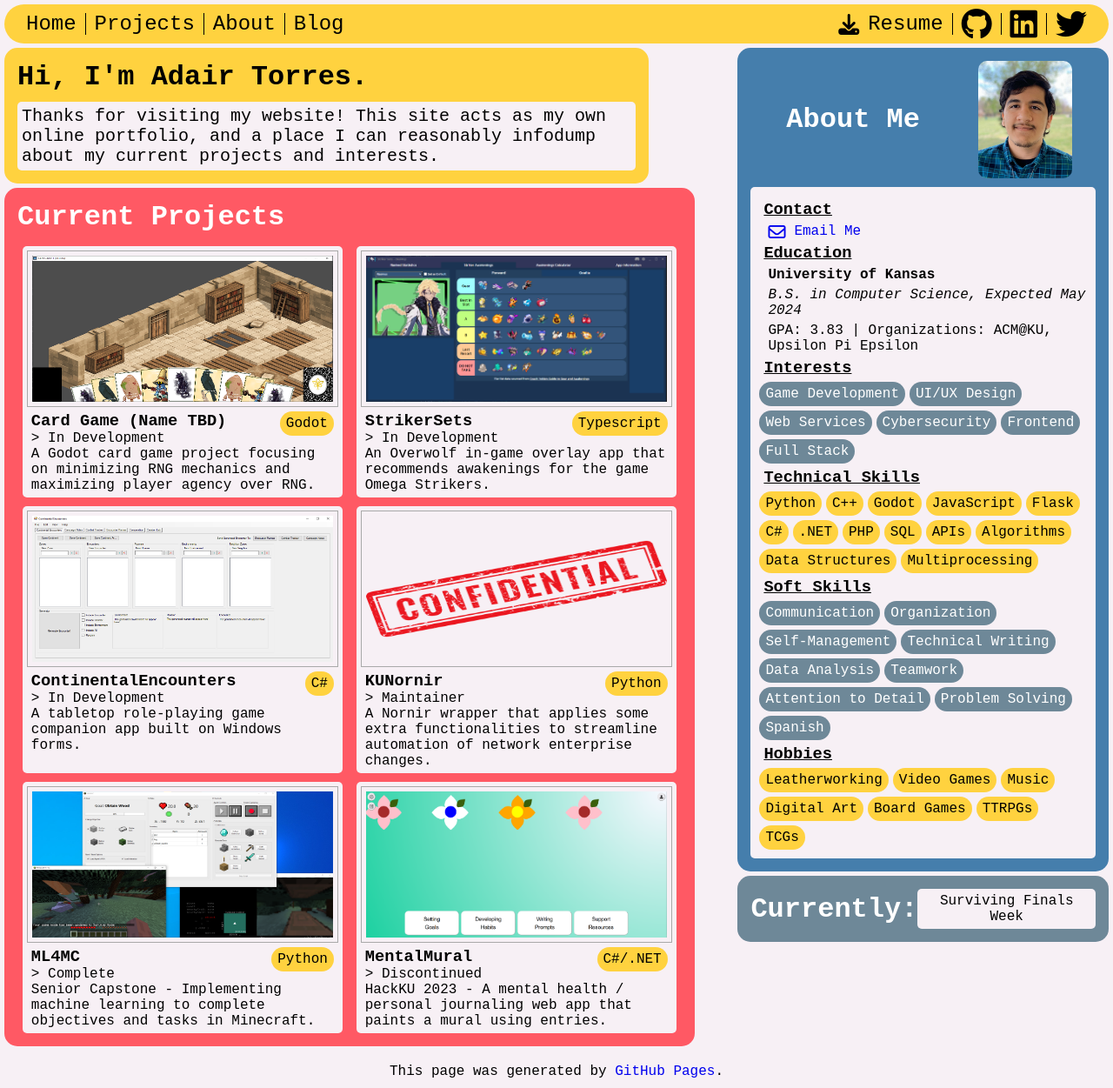
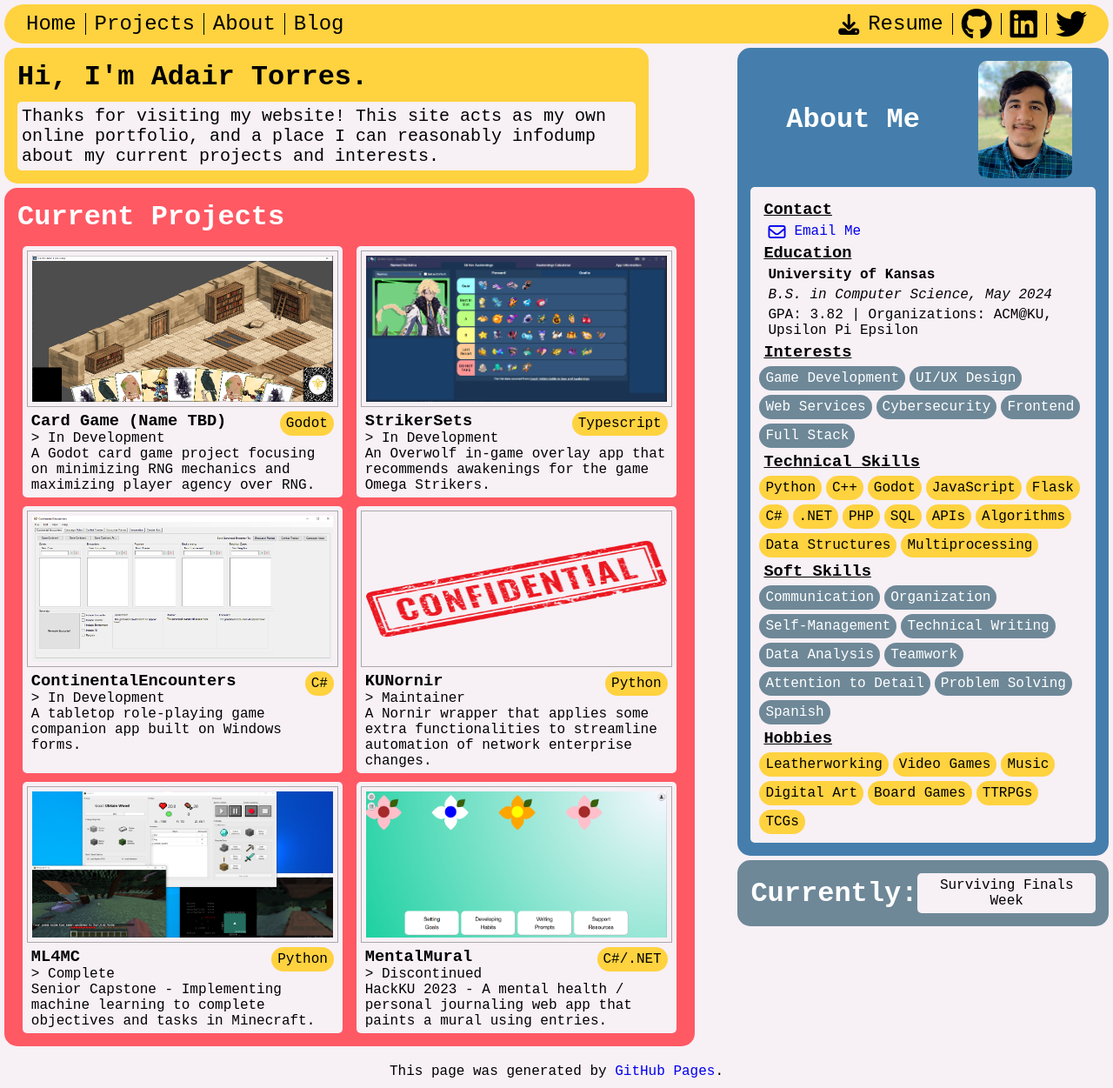
Before and after one commit to Poke024/Poke024.github.io, a Jekyll site: the page built from index.md, in a window 1280 px wide and 1251 px high. Shown: the whole window at 87% size. Built offline with Jekyll 4.4.1, drawn with Linux system fonts in a browser that asks for light colours; nearby versions of some CDN libraries.

Commit message:
Minor Tweaks and Comment Changes

```diff
--- a/_sass/index.scss
+++ b/_sass/index.scss
@@ -1,11 +1,10 @@
 
-/* Large to Extra Large devices (landscape tablets, laptops, desktops 768px and up) */
+/* Large devices (landscape tablets, laptops 768px and up) */
 @media only screen and (min-width: 768px) {
     #intro {
         float: right;
         clear: both;
     }
-
 
     #intro .whitespace p {
         font-size: 18px;
@@ -17,7 +16,7 @@
     }
 }
 
-/* Large to Extra Large devices (landscape tablets, laptops, desktops 768px and up) */
+/* Extra Large devices (laptops, desktops 1252px and up) */
 @media only screen and (min-width: 1252px) {
     #intro {
         float: none;
@@ -44,11 +43,11 @@
 
 /* Intro Tile */
 #intro p {
-    font-size: 15px;
     margin: 10px 0 0 0;
     padding: 5px;
 }
 
+/* Info Tile */
     /* Name & Photo */
 #namePhoto {
     display: flex;
@@ -82,9 +81,6 @@
 
     /* Info Section */
 #profileInfo {
-    background-color: #F7F0F5;
-    border-radius: 5px;
-    color: black;
     display: flex;
     flex-flow: column nowrap;
     margin: 10px 0 0 0;
@@ -120,10 +116,13 @@
     padding: 0 0 0 10px;
 }
 
+#education p {
+    width: 100%;
+}
+
 /* Projects Tile */
 #projects {
     animation-delay: 0.8s;
-    max-width: 1250px;
 }
 
     /* Preview Boxes */
--- a/assets/css/styles.scss
+++ b/assets/css/styles.scss
@@ -70,7 +70,7 @@
     text-align: center;
 }
 
-/* Extra large devices (large laptops and desktops, 1200px and up) */
+/* Large devices (landscape tablets and laptops, 768 and up) */
 @media only screen and (min-width: 768px) {
     footer {
         float: right;
@@ -81,7 +81,7 @@
 }
 
 
-/* Extra large devices (large laptops and desktops, 1200px and up) */
+/* Extra large devices (large laptops and desktops, 1252px and up) */
 @media only screen and (min-width: 1252px) {
     footer {
         float: none;
--- a/index.md
+++ b/index.md
@@ -14,19 +14,19 @@
     <div class="col-xs-12 col-m-5h col-xl-4" id="profileContainer">
         <div class="tile blue" id="profile">
             <div id="namePhoto">
-                <h2>About Me</h2>
+                <h2><a>About Me</a></h2>
                 <div id="pfp">
                     <img src="/assets/images/pfp_headshot.jpg">
                 </div>
             </div>
-            <div id="profileInfo">
+            <div class="whitespace" id="profileInfo">
                 <h3><u>Contact</u></h3>
                     <a id="eLink" href="#" onclick="setEmail()"><i class="fa-regular fa-envelope fa-lg"></i><p>Email Me</p></a>
                 <h3><u>Education</u></h3>
                 <div class="wrapper" id="education">
                     <p><b>University of Kansas</b></p>
-                    <p><i>B.S. in Computer Science, Expected May 2024</i></p>
-                    <p>GPA: 3.83 | Organizations: ACM@KU, Upsilon Pi Epsilon</p>
+                    <p><i>B.S. in Computer Science, May 2024</i></p>
+                    <p>GPA: 3.82 | Organizations: ACM@KU, Upsilon Pi Epsilon</p>
                 </div>
                 <h3><u>Interests</u></h3>
                 <div class="wrapper">
@@ -62,11 +62,11 @@
         </div>
     </div>
     <div class="col-xs-12 col-m-6 col-xl-7h tile red" id="projects">
-        <h1>Current Projects</h1>
+        <h1><a>Current Projects</a></h1>
         <div id="previews">
             {% for item in site.data.projects %}
                 <div class="preview white">
-                    <img src="{{ item.preview }}">
+                    <a><img src="{{ item.preview }}"></a>
                     <div class="previewInfo">
                         <div class="previewHeader">
                             <div class="headerText">
```
